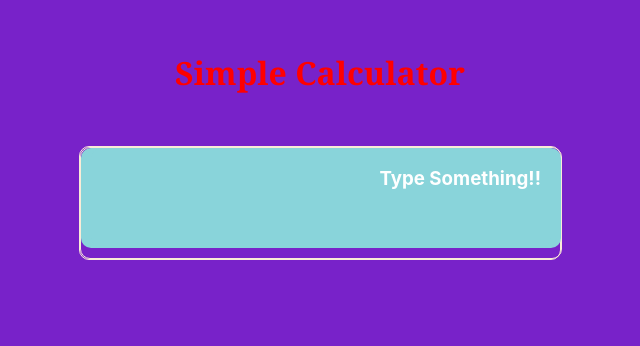
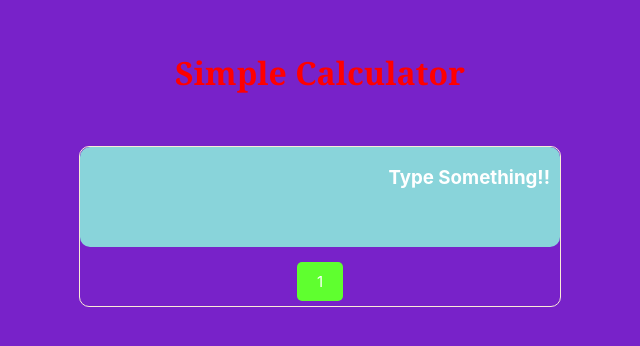
Before and after one commit to thara003/simple-calculator, a React (Create React App) app: page / in a window 1280 px wide. Shown: the top 346 px of the page, without its empty margins (320-960 px from the left). Built offline with nearby package versions, Linux system fonts and the light colour scheme.

Commit message:
try something new

```diff
--- a/src/App.js
+++ b/src/App.js
@@ -1,21 +1,16 @@
 import React from 'react'
 import Header from './components/Header'
 import Wrapper from './components/Wrapper'
-import Screen from './components/Screen'
+// import Screen from './components/Screen'
 const App = () => {
   return (
     <div className = 'container'>
-      <div className = 'header'>
       <Header></Header>
-      </div>
-      <div className = 'wrapper'>
-      <Wrapper>
-        <div className = 'screen'>
-        <Screen></Screen>
-        </div>
-
-      </Wrapper>
-      </div>
+      <Wrapper></Wrapper>
+      {/* </div> */}
+      {/* <Header />
+      <Wrapper />
+      <Screen /> */}
     </div>
   )
 }
--- /dev/null
+++ b/src/components/Button.js
@@ -0,0 +1,11 @@
+import React from 'react'
+// impor
+
+function Button() {
+    return (
+        <button className='button'>1</button>
+        // <button className='button1'>1</button>
+    )
+}
+
+export default Button
--- a/src/components/Header.js
+++ b/src/components/Header.js
@@ -2,7 +2,7 @@ import React from 'react'
 
 const Header = () => {
     return (
-        <header>
+        <header className='header'>
             <h1>Simple Calculator</h1>
         </header>
     )
--- a/src/components/Wrapper.js
+++ b/src/components/Wrapper.js
@@ -1,10 +1,12 @@
-// import React from 'react'
+import React from 'react'
+import Button from './Button'
+import Screen from './Screen'
 
-
-const Wrapper = ({ children }) => {
+const Wrapper = () => {
     return (
         <div className = 'wrapper'>
-           { children }
+           <Screen />
+           <Button />
         </div>
     )
 }
--- a/src/index.css
+++ b/src/index.css
@@ -53,5 +53,17 @@ body {
   font-weight: bold;
   box-sizing: border-box;
 
-
 }
+.button{
+  display: inline-block;
+  background: rgb(95, 255, 47);
+  color: #fff;
+  border: none;
+  padding: 10px 20px;
+  margin: 5px;
+  border-radius: 5px;
+  cursor: pointer;
+  text-decoration: none;
+  font-size: 15px;
+  font-family: inherit;
+}
```
